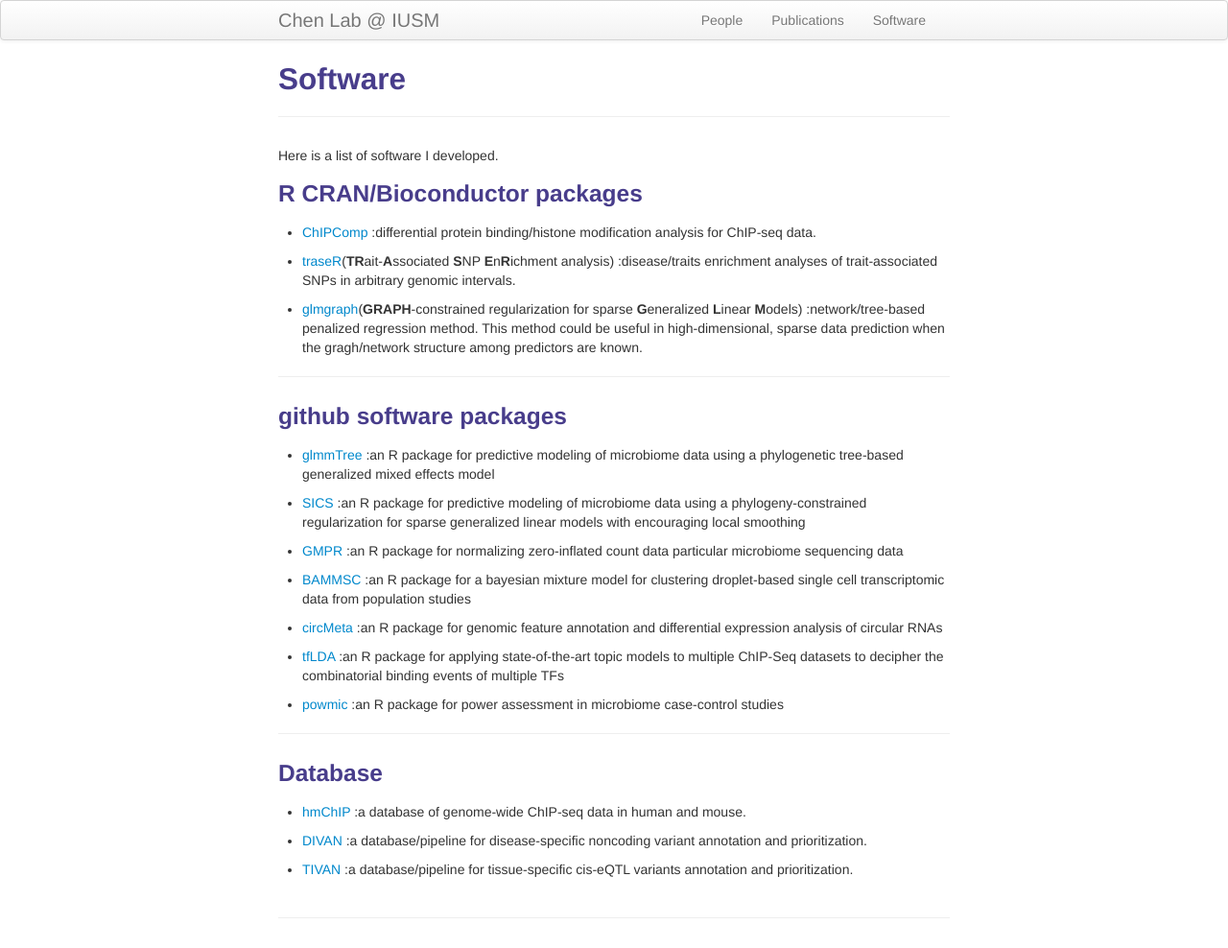
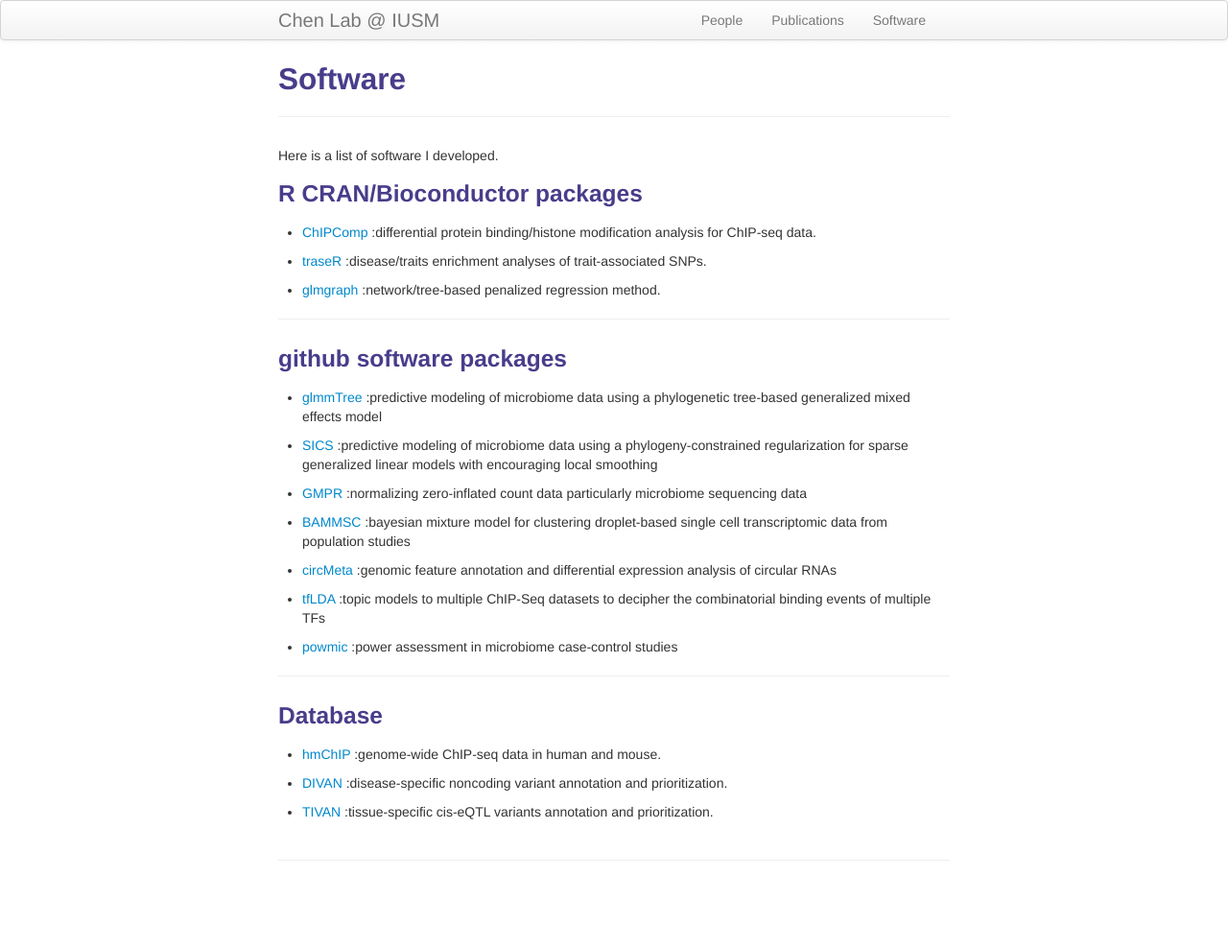
Before and after one commit to lichenbiostat/lichen-lab.github.io, a Jekyll site: the page built from pages/software.md, in a window 1280 px wide. Shown: the whole page at 96% size. Built offline with Jekyll 4.4.1, drawn with Linux system fonts in a browser that asks for light colours; after the commit the page ends 928 px from its top, so only the background shows below that.

Commit message:
Update software.md

```diff
--- a/pages/software.md
+++ b/pages/software.md
@@ -13,11 +13,11 @@ Here is a list of software I developed.
 * <a name="ChIPComp"></a>[ChIPComp](http://bioconductor.org/packages/release/bioc/html/ChIPComp.html)
 :differential protein binding/histone modification analysis for ChIP-seq data.
 
-* <a name="traseR"></a>[traseR](http://bioconductor.org/packages/release/bioc/html/traseR.html)(**TR**ait-**A**ssociated **S**NP **E**n**R**ichment analysis)
-:disease/traits enrichment analyses of trait-associated SNPs in arbitrary genomic intervals.
+* <a name="traseR"></a>[traseR](http://bioconductor.org/packages/release/bioc/html/traseR.html)
+:disease/traits enrichment analyses of trait-associated SNPs.
 
-* <a name="glmgraph"></a>[glmgraph](https://cran.r-project.org/web/packages/glmgraph/index.html)(**GRAPH**-constrained regularization for sparse **G**eneralized **L**inear **M**odels)
-:network/tree-based penalized regression method. This method could be useful in high-dimensional, sparse data prediction when the gragh/network structure among predictors are known.
+* <a name="glmgraph"></a>[glmgraph](https://cran.r-project.org/web/packages/glmgraph/index.html)
+:network/tree-based penalized regression method.
 
 ---
 
@@ -25,35 +25,35 @@ Here is a list of software I developed.
 ### github software packages
 
 * <a name="glmmTree"></a>[glmmTree](https://github.com/lichen-lab/glmmTree)
-:an R package for predictive modeling of microbiome data using a phylogenetic tree-based generalized mixed effects model
+:predictive modeling of microbiome data using a phylogenetic tree-based generalized mixed effects model
 
 * <a name="SICS"></a>[SICS](https://github.com/lichen-lab/SICS)
-:an R package for predictive modeling of microbiome data using a phylogeny-constrained regularization for sparse generalized linear models with encouraging local smoothing
+:predictive modeling of microbiome data using a phylogeny-constrained regularization for sparse generalized linear models with encouraging local smoothing
 
 * <a name="GMPR"></a>[GMPR](https://github.com/lichen-lab/GMPR)
-:an R package for normalizing zero-inflated count data particular microbiome sequencing data
+:normalizing zero-inflated count data particularly microbiome sequencing data
 
 * <a name="BAMMSC"></a>[BAMMSC](https://github.com/lichen-lab/BAMMSC)
-:an R package for a bayesian mixture model for clustering droplet-based single cell transcriptomic data from population studies
+:bayesian mixture model for clustering droplet-based single cell transcriptomic data from population studies
 
 * <a name="circMeta"></a>[circMeta](https://github.com/lichen-lab/circMeta)
-:an R package for genomic feature annotation and differential expression analysis of circular RNAs
+:genomic feature annotation and differential expression analysis of circular RNAs
 
 * <a name="tfLDA"></a>[tfLDA](https://github.com/lichen-lab/tfLDA)
-:an R package for applying state-of-the-art topic models to multiple ChIP-Seq datasets to decipher the combinatorial binding events of multiple TFs
+:topic models to multiple ChIP-Seq datasets to decipher the combinatorial binding events of multiple TFs
 
 * <a name="powmic"></a>[powmic](https://github.com/lichen-lab/powmic)
-:an R package for power assessment in microbiome case-control studies
+:power assessment in microbiome case-control studies
 
 ---
 
 ### Database
 
 * <a name="hmChIP"></a>[hmChIP](http://jilab.biostat.jhsph.edu/database/cgi-bin/hmChIP.pl)
-:a database of genome-wide ChIP-seq data in human and mouse.
+:genome-wide ChIP-seq data in human and mouse.
 
 *  <a name="DIVAN"></a>[DIVAN](https://sites.google.com/site/emorydivan/)
-:a database/pipeline for disease-specific noncoding variant annotation and prioritization.
+:disease-specific noncoding variant annotation and prioritization.
 
 *  <a name="TIVAN"></a>[TIVAN](https://github.com/lichen-lab/TIVAN)
-:a database/pipeline for tissue-specific cis-eQTL variants annotation and prioritization.
+:tissue-specific cis-eQTL variants annotation and prioritization.
```
